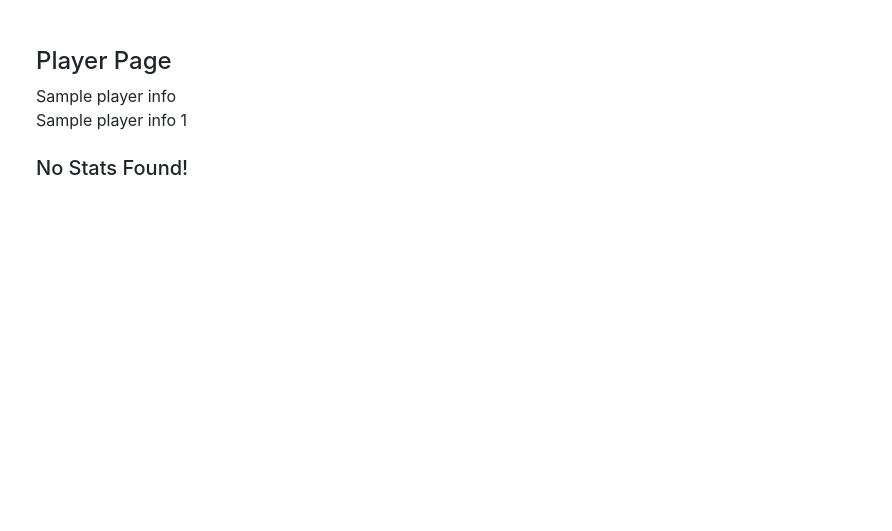
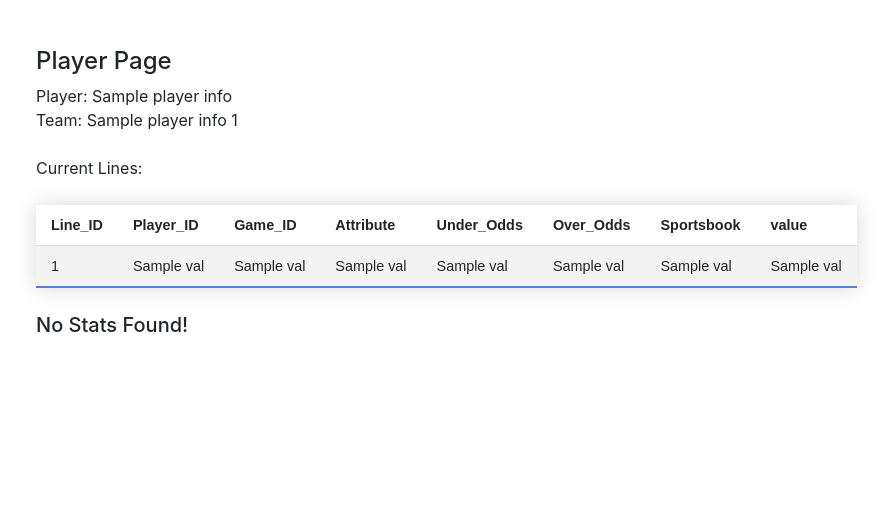
Before and after one commit to matthewhelan/dbproject, a Django app: template parlaypro/templates/playerPage.html in a window 1280 px wide. Shown: the top 531 px of the page, without its empty margins (27-919 px from the left). Run offline with Django 4.2, Linux system fonts and the light colour scheme; the template is opened without the code that fills it: most values are stand-ins (such as "Sample title", 1, 10 or a date in 2020); some libraries are stand-ins or nearby versions.

Commit message:
Added user lines to player search

```diff
--- a/parlaypro/templates/playerPage.html
+++ b/parlaypro/templates/playerPage.html
@@ -10,21 +10,46 @@
   <div class="content">
     <h4>Player Page</h4>
 
-    {{playerInfo|index:0|index:2}}
+    Player: {{playerInfo|index:0|index:2}}
     <br>
-    {{playerInfo|index:0|index:3}} {{playerInfo|index:0|index:0}}
+    Team: {{playerInfo|index:0|index:3}} {{playerInfo|index:0|index:0}}
     <br><br>
+
+    Current Lines:
+
+    <table class="styled-table">
+      <tr>
+        <th>Line_ID</th>
+        <th>Player_ID</th>
+        <th>Game_ID</th>
+        <th>Attribute</th>
+        <th>Under_Odds</th>
+        <th>Over_Odds</th>
+        <th>Sportsbook</th>
+        <th>value</th>
+      </tr>
+      {% for vals in addableLines %}
+
+      <tr>
+        <td>{{vals|index:0}}</td>
+        <td>{{vals|index:1}}</td>
+        <td>{{vals|index:2}}</td>
+        <td>{{vals|index:3}}</td>
+        <td>{{vals|index:4}}</td>
+        <td>{{vals|index:5}}</td>
+        <td>{{vals|index:6}}</td>
+        <td>{{vals|index:7}}</td>
+      </tr>
+      {% endfor %}
+    </table>
+
+
     {% if statCategories %}
     <h5>Attributes</h5>
     {% for stat in statDict %}
       <h6>{{stat.capitalize}}</h6>
-
-    Current Lines
-
       <br>
-
       Game Log
-
       <table class="styled-table">
         <tr>
           <th>Game</th>
@@ -56,8 +81,8 @@
       <!-- {{vals}} -->
 
       {% endfor %}
+      </table>
 
-    </table>
       <!-- {{statInfo}}
       {% for line in lineInfo %}
 
```
Also changed, not shown: parlaypro/views.py (+6 -2 lines). Lines whose indentation alone changed are shown as unchanged.
